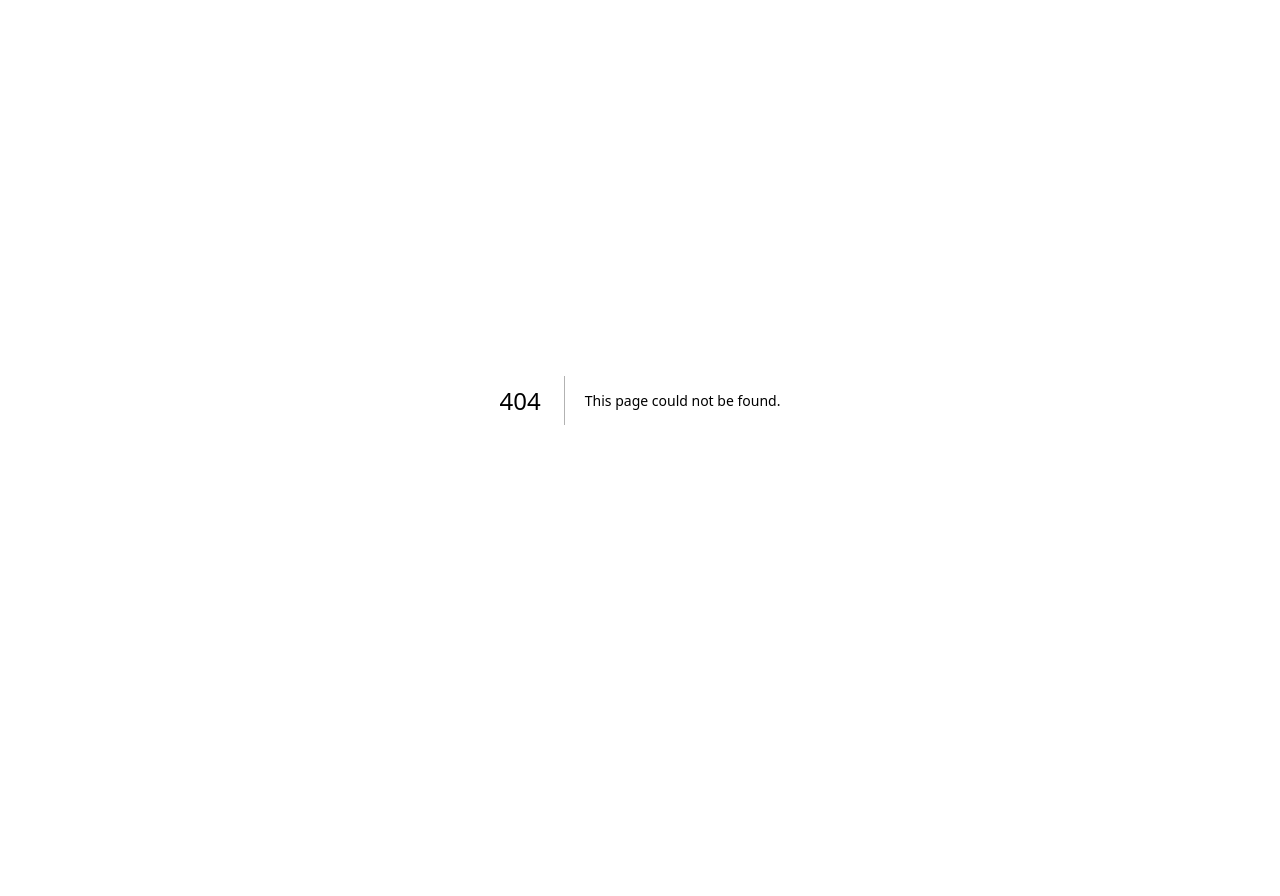
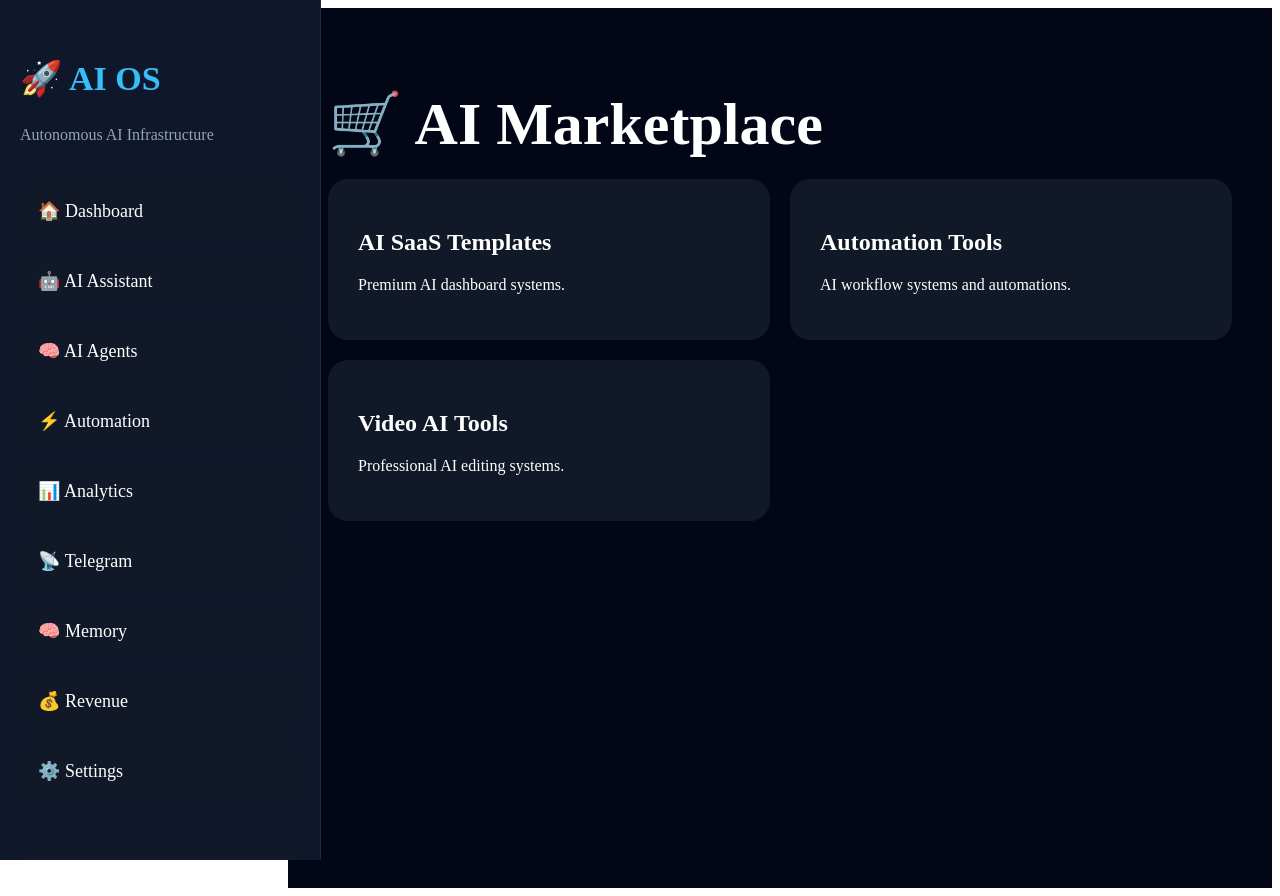
Before and after one commit to snapsparkofficial00-cloud/Ai, a Next.js app: page /marketplace in a window 1280 px wide. Before the commit this address had no page. Before the commit the page ends 800 px from the top, so only its background shows below. Built offline with nearby package versions, Linux system fonts and the light colour scheme.

Commit message:
Create page.tsx

```diff
--- /dev/null
+++ b/app/marketplace/page.tsx
@@ -0,0 +1,70 @@
+import Sidebar from "../components/Sidebar";
+
+export default function MarketplacePage() {
+  return (
+    <>
+      <Sidebar />
+
+      <main
+        style={{
+          marginLeft: "280px",
+          minHeight: "100vh",
+          background: "#020617",
+          color: "white",
+          padding: "40px",
+        }}
+      >
+        <h1
+          style={{
+            fontSize: "60px",
+            marginBottom: "20px",
+          }}
+        >
+          🛒 AI Marketplace
+        </h1>
+
+        <div
+          style={{
+            display: "grid",
+            gridTemplateColumns:
+              "repeat(auto-fit,minmax(300px,1fr))",
+            gap: "20px",
+          }}
+        >
+          <div
+            style={{
+              background: "#111827",
+              padding: "30px",
+              borderRadius: "20px",
+            }}
+          >
+            <h2>AI SaaS Templates</h2>
+            <p>Premium AI dashboard systems.</p>
+          </div>
+
+          <div
+            style={{
+              background: "#111827",
+              padding: "30px",
+              borderRadius: "20px",
+            }}
+          >
+            <h2>Automation Tools</h2>
+            <p>AI workflow systems and automations.</p>
+          </div>
+
+          <div
+            style={{
+              background: "#111827",
+              padding: "30px",
+              borderRadius: "20px",
+            }}
+          >
+            <h2>Video AI Tools</h2>
+            <p>Professional AI editing systems.</p>
+          </div>
+        </div>
+      </main>
+    </>
+  );
+}
```
